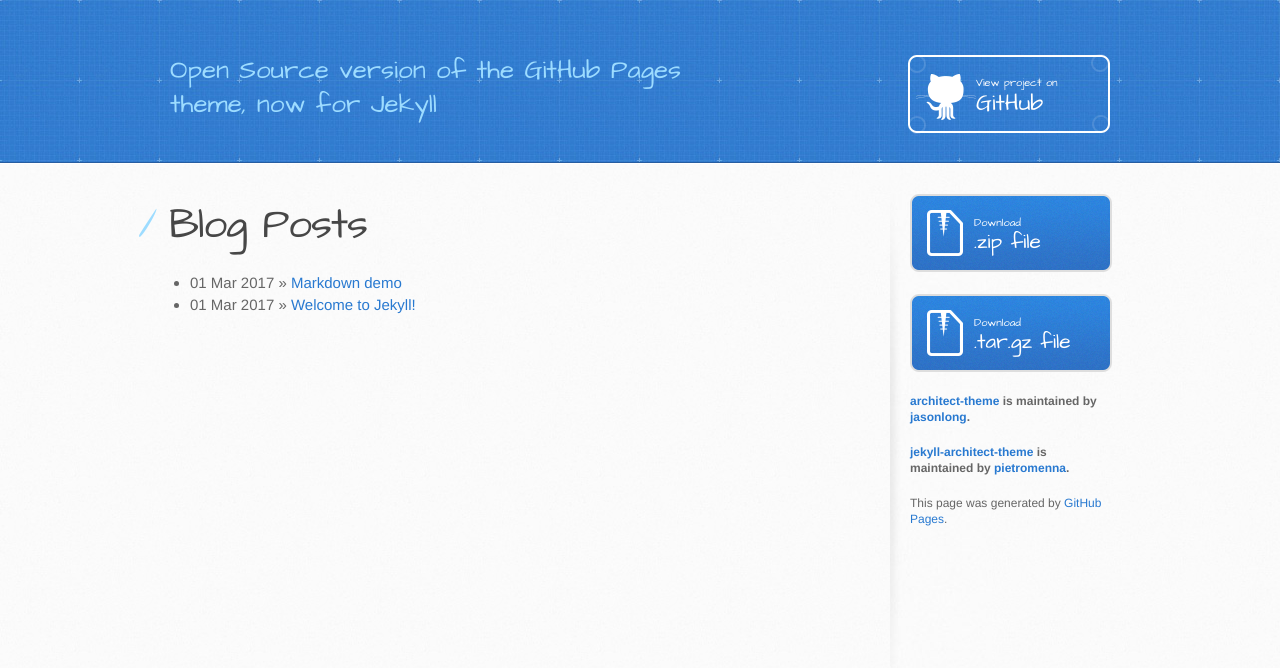
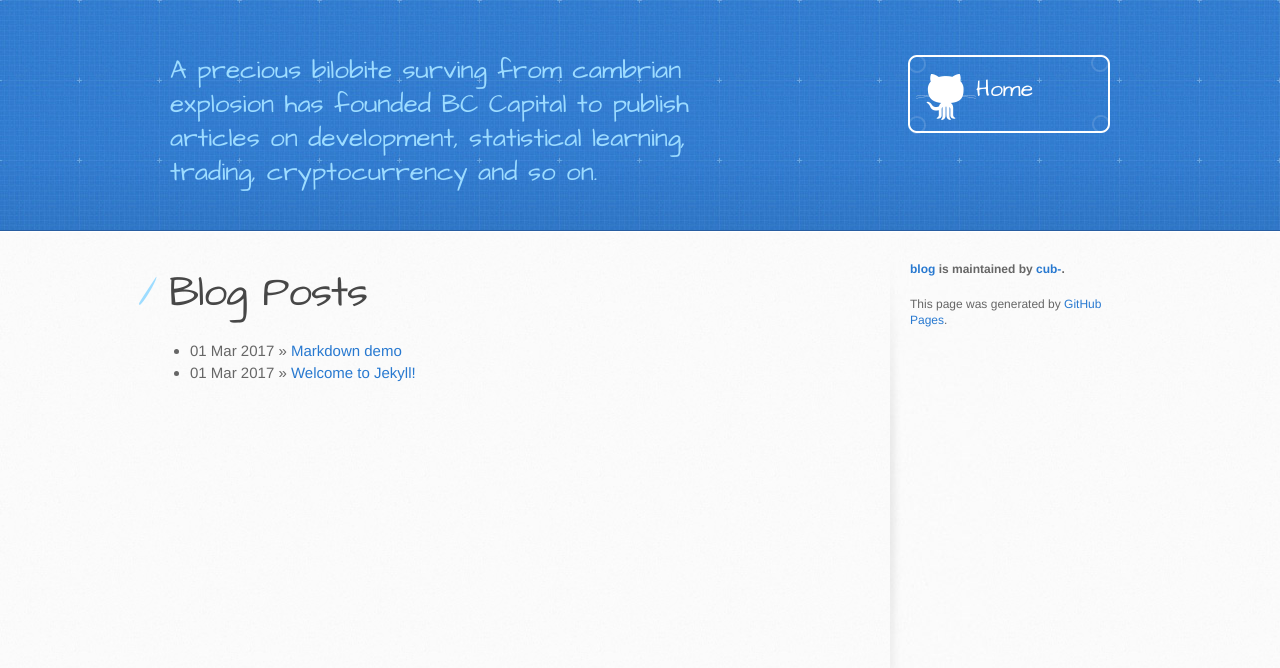
Before and after one commit to cub-/blog, a Jekyll site: the page built from index.html, in a window 1280 px wide. Shown: the top 668 px of the page. Built offline with Jekyll 4.4.1, drawn with Linux system fonts in a browser that asks for light colours.

```diff
--- a/_layouts/default.html
+++ b/_layouts/default.html
@@ -20,8 +20,8 @@
     <header>
       <div class="inner">
         <h1> {{ site.name }} </h1>
-        <h2>Open Source version of the GitHub Pages theme, now for Jekyll</h2>
-        <a href="https://github.com/pietromenna/jekyll-architect-theme" class="button"><small>View project on</small> GitHub</a>
+        <h2>A precious bilobite surving from cambrian explosion has founded BC Capital to publish articles on development, statistical learning, trading, cryptocurrency and so on. </h2>
+          <a href="https://cub-.github.io/blog/" class="button">Home</a>
       </div>
     </header>
 
@@ -34,6 +34,7 @@
         </section>
 
         <aside id="sidebar">
+<!--
           <a href="https://github.com/pietromenna/jekyll-architect-theme/archive/master.zip" class="button">
             <small>Download</small>
             .zip file
@@ -42,11 +43,11 @@
             <small>Download</small>
             .tar.gz file
           </a>
-
-          <p class="repo-owner"><a href="https://github.com/jasonlong/architect-theme">architect-theme</a> is maintained by <a href="https://github.com/jasonlong">jasonlong</a>.</p>
-
+-->
+          <p class="repo-owner"><a href="https://github.com/cub-/blog">blog</a> is maintained by <a href="https://github.com/cub-">cub-</a>.</p>
+<!--
           <p class="repo-owner"><a href="https://github.com/pietromenna/jekyll-architect-theme">jekyll-architect-theme</a> is maintained by <a href="https://github.com/pietromenna">pietromenna</a>.</p>
-
+-->
           <p>This page was generated by <a href="https://pages.github.com">GitHub Pages</a>.</p>
         </aside>
       </div>
--- a/index.html
+++ b/index.html
@@ -1,6 +1,6 @@
 ---
 layout: default
-title: Architect Theme by Jason Long
+title: BC Capital
 ---
 
 <div id="home">
```
